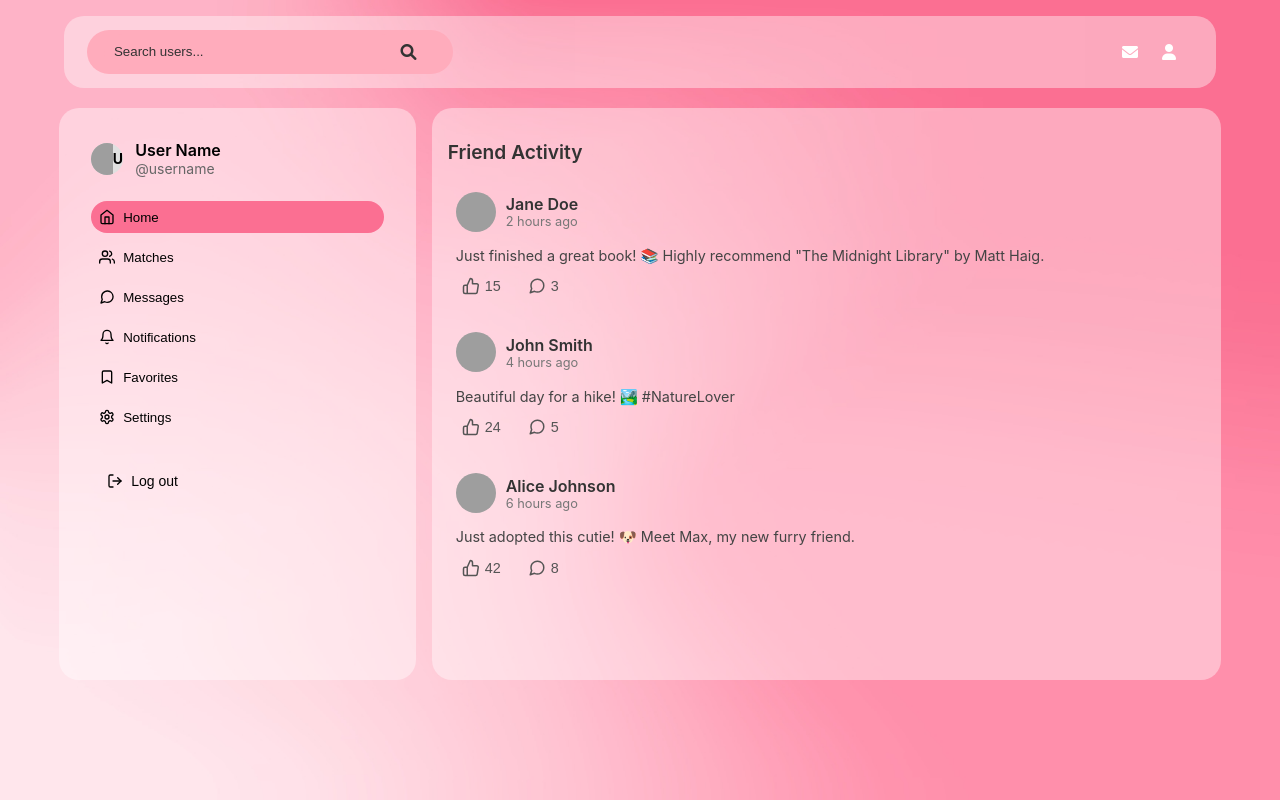
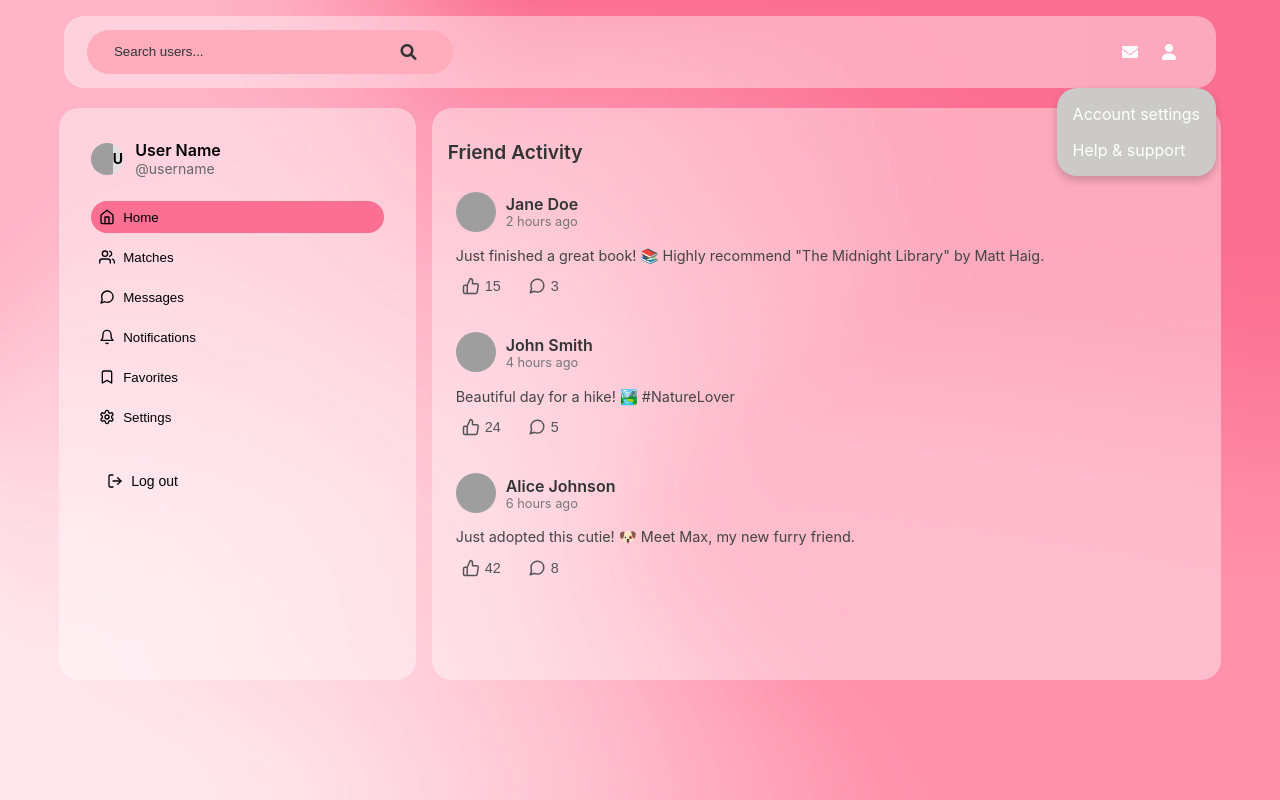
Before and after one commit to irmelap2412/react-app, a React (Create React App) app: page / in a window 1280 px wide. Both pictures are taken after a click on the element 1169 px from the left and 52 px from the top of the page. Built offline with nearby package versions, Linux system fonts and the light colour scheme; grey boxes are pictures that could not be loaded.

Commit message:
Added functionalities to user and settings

```diff
--- a/src/components/Settings.css
+++ b/src/components/Settings.css
@@ -1,10 +1,9 @@
 .settings {
     width: 100%;
-    max-width: 95vw; /* Limit the container's width */
-    padding: 4%; /* Slightly reduce padding for better fit */
+    max-width: 95vw;
     font-family: Arial, sans-serif;
     box-sizing: border-box;
-    overflow: scroll;
+
   }
 
   .settings-title {
@@ -15,11 +14,12 @@
   }
 
   .settings-section {
-    margin-bottom: 1%;
+    margin-bottom: 0.5rem;
     background-color: rgba(255, 48, 121, 0.1);
-    padding: 4%; /* Reduce padding to prevent overflow */
-    border-radius: 5rem;
+    padding: 2%;
+    border-radius: 10px;
     box-shadow: 0 0.125em 0.25em rgba(0, 0, 0, 0.1);
+
   }
 
   .settings-section h3 {
@@ -75,7 +75,6 @@
 
   .select-input {
     width: 100%;
-    padding: 2%; /* Reduce padding */
     margin-top: 2%;
     border: 1px solid #ccc;
     border-radius: 0.25em;
@@ -114,120 +113,14 @@
       font-size: 0.875em;
     }
   }
-  /*.settings {
-  width: 100%;
-  max-width: 100%;
-  padding: 5%;
-  font-family: Arial, sans-serif;
-  box-sizing: border-box;
-}
 
-.settings-title {
-  font-size: 1.5em;
-  font-weight: bold;
-  margin-bottom: 1%;
-  color: #333;
-}
 
-.settings-section {
-  margin-bottom: 1%;
-  background-color: rgba(255, 48, 121, 0.1);
-  padding: 5%;
-  border-radius: 5rem;
-  box-shadow: 0 0.125em 0.25em rgba(0, 0, 0, 0.1);
-}
-
-.settings-section h3 {
-  font-size: 1.125em;
-  margin-bottom: 3%;
-  color: #444;
-}
-
-.switch {
-  position: relative;
-  display: inline-block;
-  width: 3.75em;
-  height: 2.125em;
-}
-
-.switch input {
-  opacity: 0;
-  width: 0;
-  height: 0;
-}
-
-.slider {
-  position: absolute;
-  cursor: pointer;
-  top: 0;
-  left: 0;
-  right: 0;
-  bottom: 0;
-  background-color: #ccc;
-  transition: 0.4s;
-  border-radius: 2.125em;
-}
-
-.slider:before {
-  position: absolute;
-  content: "";
-  height: 1.625em;
-  width: 1.625em;
-  left: 0.25em;
-  bottom: 0.25em;
-  background-color: white;
-  transition: 0.4s;
-  border-radius: 50%;
-}
-
-input:checked + .slider {
-  background-color: rgb(255, 48, 121);
-}
-
-input:checked + .slider:before {
-  transform: translateX(1.625em);
-}
-
-.select-input {
-  width: 100%;
-  padding: 3%;
-  margin-top: 2%;
-  border: 1px solid #ccc;
-  border-radius: 0.25em;
-  font-size: 1em;
-  background-color: #fff;
-}
-
-.settings-button {
-  display: block;
-  width: 100%;
-  padding: 3%;
-  margin-top: 3%;
-  background-color: #f0f0f0;
-  border: none;
-  border-radius: 0.25em;
-  font-size: 1em;
-  cursor: pointer;
-  transition: background-color 0.3s;
-  color: #333;
-
-}
-
-.settings-button:hover {
-  background-color: #e0e0e0;
-}
-
-@media (max-width: 48em) {
-  .settings {
-    padding: 3%;
+  .elements{
+    display: flex;
+    flex-direction: column;
   }
 
-  .settings-section {
-    padding: 3%;
+  .p1{
+    font-size:medium;
+    font-weight: bold;
   }
-
-  .settings-button {
-    font-size: 0.875em;
-  }
-}
-*/
--- a/src/components/Settings.jsx
+++ b/src/components/Settings.jsx
@@ -9,33 +9,23 @@ const Settings = () => {
   return (
     <div className="settings">
       <h2 className="settings-title">Settings</h2>
-
+      <div className = "elements">
       <div className="settings-section">
-        <h3>Notifications</h3>
+      <h3>Notifications: {notifications ? 'On' : 'Off'}</h3>
         <label className="switch">
-          <input
-            type="checkbox"
-            checked={notifications}
-            onChange={() => setNotifications(!notifications)}
-          />
+          <input type="checkbox" checked={notifications} onChange={() => setNotifications(!notifications)}/>
           <span className="slider round"></span>
         </label>
-        <p>Receive notifications: {notifications ? 'On' : 'Off'}</p>
       </div>
 
       <div className="settings-section">
         <h3>Font Size</h3>
-        <select
-          value={fontSize}
-          onChange={(e) => setFontSize(e.target.value)}
-          className="select-input"
-        >
+        <select value={fontSize}onChange={(e) => setFontSize(e.target.value)}className="select-input">
           <option value="small">Small</option>
           <option value="medium">Medium</option>
           <option value="large">Large</option>
         </select>
       </div>
-
       <div className="settings-section">
         <h3>Language</h3>
         <select
@@ -49,22 +39,6 @@ const Settings = () => {
           <option value="german">Deutsch</option>
         </select>
       </div>
-
-      <div className="settings-section">
-        <h3>Account</h3>
-        <button className="settings-button">Change Password</button>
-        <button className="settings-button">Update Email</button>
-      </div>
-
-      <div className="settings-section">
-        <h3>Privacy</h3>
-        <button className="settings-button">Manage Privacy Settings</button>
-      </div>
-
-      <div className="settings-section">
-        <h3>Help & Support</h3>
-        <button className="settings-button">Contact Support</button>
-        <button className="settings-button">FAQs</button>
       </div>
     </div>
   );
--- a/src/components/User.css
+++ b/src/components/User.css
@@ -6,3 +6,25 @@
     margin-right: 2rem;
     cursor: pointer;
   }
+
+  .dropdownUser {
+    position: absolute;
+    top: 100%;
+    right: 0;
+    background-color: #ccc9c9;
+    padding: 0.5rem;
+    border-radius: 20px;
+    box-shadow: 0 4px 8px rgba(0, 0, 0, 0.2);
+    z-index: 1;
+   }
+
+  .dropdownUser p {
+    margin: 0;
+    padding: 0.5rem;
+    color: #fff;
+    cursor: pointer;
+  }
+
+  .dropdownUser p:hover {
+    background-color: rgba(255, 255, 255, 0.1);
+  }
--- a/src/components/User.jsx
+++ b/src/components/User.jsx
@@ -1,12 +1,26 @@
 import React from "react";
 import "./User.css";
+import { useState, useEffect } from "react";
 
 function User() {
+
+  const [dropdownVisible, setDropdownVisible] = useState(false);
+
+  const toggleDropdown = () =>{
+    setDropdownVisible((prev)=>!prev);
+  };
+
   return (
-    <div className="user">
+    <div className="user" onClick = {toggleDropdown}>
       <i className="fa-solid fa-user"></i> {/* Ikona korisnika */}
-      <span></span> {/* Ime korisnika */}
+      <span></span>
+      {dropdownVisible && (
+    <div className = "dropdownUser">
+<p>Account settings</p>
+<p>Help & support</p>
     </div>
+  )}
+  </div>
   );
 }
 
```
